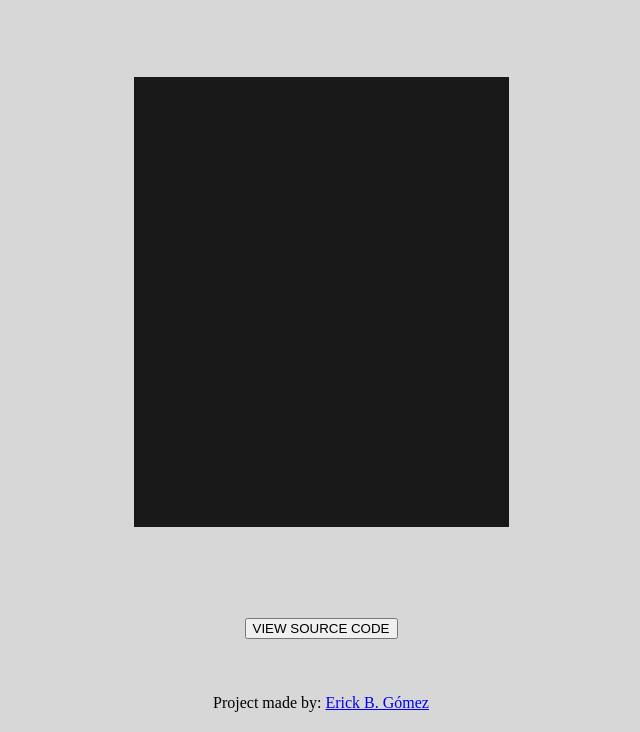
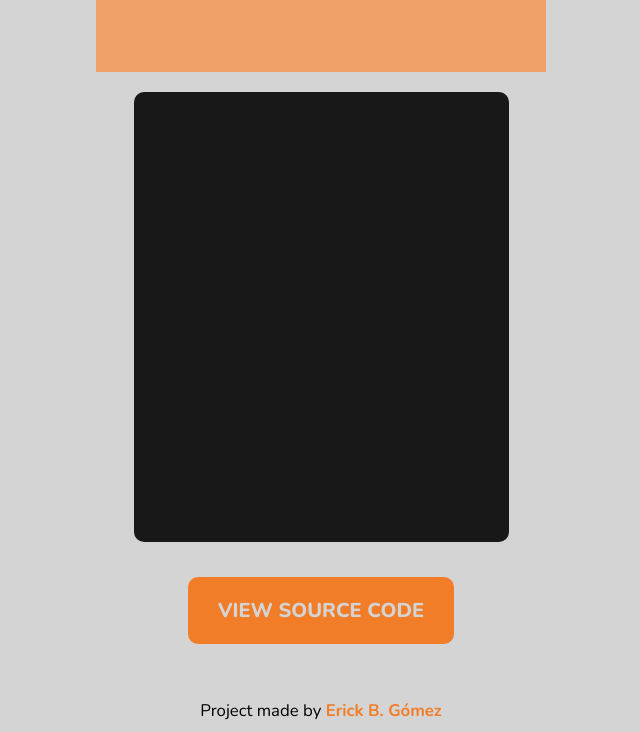
Before and after one commit to ErickBGomez/calculator-project, a plain HTML site: page index.html in a window 1280 px wide. Shown: the part 68-800 px from the top of the page, without its empty margins (319-959 px from the left). Drawn offline with nearby package versions, Linux system fonts and the light colour scheme; a web font is replaced by a local one.

Commit message:
Add basic styling, fonts and colors

```diff
--- a/css/styles.css
+++ b/css/styles.css
@@ -1,5 +1,6 @@
 :root {
-    --body-background: #D7D7D7;
+    --primary-accent: #F27D28;
+    --white-accent: #d4d4d4;
     --calculator-background: #181818;
 }
 
@@ -9,7 +10,11 @@
 
 body {
     margin: 0;
-    background-color: var(--body-background);
+    background-color: var(--white-accent);
+
+    /* For calculator's display */
+    /* font-family: 'Martian Mono', monospace; */
+    font-family: 'Nunito', sans-serif;
 }
 
 .main-section {
@@ -25,7 +30,15 @@ body {
 /* Header */
 
 header {
-    margin: 35px 0;
+    margin: 20px 0;
+}
+
+.logo {
+    width: 450px;
+    height: 120px;
+    background-color: #f0a169;
+
+    font-size: 1.5em;
 }
 
 /* Calculator */
@@ -41,6 +54,7 @@ header {
     height: 450px;
 
     background-color: var(--calculator-background);
+    border-radius: 10px;
 }
 
 /* View source code */
@@ -49,8 +63,27 @@ header {
     margin: 35px 0;
 }
 
+.source-code-button {
+    background-color: var(--primary-accent);
+    border: none;
+    border-radius: 10px;
+    padding: 20px 30px;
+
+    font-family: inherit;
+    font-size: 1.25em;
+    font-weight: 800;
+    color: var(--white-accent);
+}
+
 /* Footer */
 
 footer {
     margin: 20px 0;
+    font-size: 1.05em;
 }
+
+footer a {
+    color: var(--primary-accent);
+    font-weight: 700;
+    text-decoration: none;
+}
--- a/index.html
+++ b/index.html
@@ -4,6 +4,10 @@
     <meta charset="UTF-8">
     <meta http-equiv="X-UA-Compatible" content="IE=edge">
     <meta name="viewport" content="width=device-width, initial-scale=1.0">
+
+    <!-- Fonts -->
+    <link rel="preconnect" href="https://fonts.googleapis.com"><link rel="preconnect" href="https://fonts.gstatic.com" crossorigin>
+    <link href="https://fonts.googleapis.com/css2?family=Martian+Mono:wght@300&family=Nunito:wght@400;700;800&display=swap" rel="stylesheet">
 
     <link rel="stylesheet" href="css/styles.css">
     <script src="js/main.js" defer></script>
@@ -25,7 +29,7 @@
         </section>
 
         <footer>
-            Project made by: <a href="https://github.com/ErickBGomez" target="_blank">Erick B. Gómez</a>
+            Project made by <a href="https://github.com/ErickBGomez" target="_blank">Erick B. Gómez</a>
         </footer>
     </main>
 </body>
```
